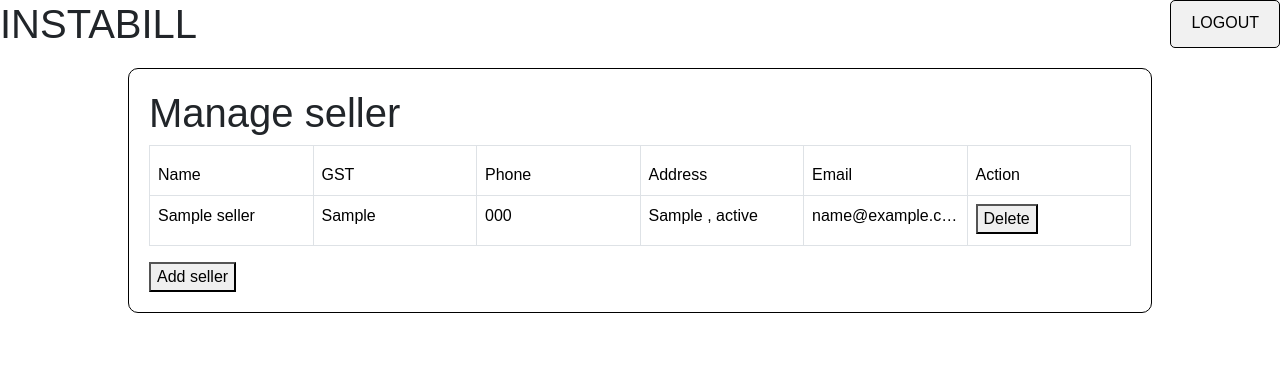
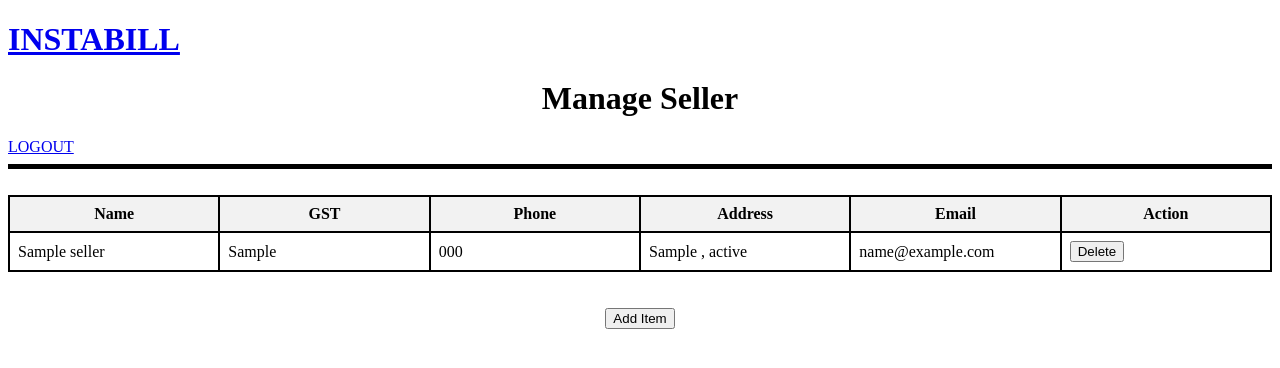
Before and after one commit to Sahil0215/vercceldemo, a Django app: page /manage_seller/ in a window 1280 px wide. Shown: the top 368 px of the page. Run offline with Django 5.2, Linux system fonts and the light colour scheme; a user stored in the database is signed in; tables that the repository leaves empty hold one stand-in row (values such as "Sample post").

Commit message:
commit56

```diff
--- a/demo/bill/templates/manage_buyer.html
+++ b/demo/bill/templates/manage_buyer.html
@@ -19,7 +19,7 @@
     </style>
 </head>
 <body>
-    <a href=""><h1>INSTABILL</h1></a>
+    <a href="{% url 'home' %}"><h1>INSTABILL</h1></a>
     <center><h1>Manage Buyer</h1></center>
 
     <a href="{% url 'logout_page' %}">LOGOUT</a>
--- a/demo/bill/templates/manage_employee.html
+++ b/demo/bill/templates/manage_employee.html
@@ -19,7 +19,7 @@
     </style>
 </head>
 <body>
-    <a href=""><h1>INSTABILL</h1></a>
+    <a href="{% url 'home' %}"><h1>INSTABILL</h1></a>
     <center><h1>Manage Employee</h1></center>
 
     <a href="{% url 'logout_page' %}">LOGOUT</a>
--- a/demo/bill/templates/manage_invoice.html
+++ b/demo/bill/templates/manage_invoice.html
@@ -19,7 +19,7 @@
     </style>
 </head>
 <body>
-    <a href=""><h1>INSTABILL</h1></a>
+    <a href="{% url 'home' %}"><h1>INSTABILL</h1></a>
     <center><h1>Manage Invoice</h1></center>
 
     <a href="{% url 'logout_page' %}">LOGOUT</a>
--- a/demo/bill/templates/manage_item.html
+++ b/demo/bill/templates/manage_item.html
@@ -19,7 +19,7 @@
     </style>
 </head>
 <body>
-    <a href=""><h1>INSTABILL</h1></a>
+    <a href="{% url 'home' %}"><h1>INSTABILL</h1></a>
     <center><h1>Manage Buyer</h1></center>
 
     <a href="{% url 'logout_page' %}">LOGOUT</a>
--- a/demo/bill/templates/manage_seller.html
+++ b/demo/bill/templates/manage_seller.html
@@ -1,120 +1,43 @@
 <!DOCTYPE html>
 <html lang="en">
 <head>
-    <meta charset="UTF-8">
-    <meta name="viewport" content="width=device-width, initial-scale=1.0">
-    <title>Instabill</title>
-    <link href="https://cdn.jsdelivr.net/npm/bootstrap@5.3.3/dist/css/bootstrap.min.css" rel="stylesheet" integrity="sha384-QWTKZyjpPEjISv5WaRU9OFeRpok6YctnYmDr5pNlyT2bRjXh0JMhjY6hW+ALEwIH" crossorigin="anonymous">
-    <script src="https://cdn.jsdelivr.net/npm/bootstrap@5.3.3/dist/js/bootstrap.bundle.min.js" integrity="sha384-YvpcrYf0tY3lHB60NNkmXc5s9fDVZLESaAA55NDzOxhy9GkcIdslK1eN7N6jIeHz" crossorigin="anonymous"></script>
-
+    <title>Instabill | SELLER</title>
     <style>
-        body {
-            font-family: Arial, sans-serif;
+        table {
+            width: 100%; /* Fix the width of the table */
+            table-layout: fixed; /* Ensures that the table uses fixed layout */
+            border-collapse: collapse; /* Ensures borders are merged */
         }
-        .container {
-            display: flex;
-            flex-wrap: wrap;
-            width: 80%;
-            margin: auto;
-            padding: 20px;
-            border: 1px solid #000;
-            border-radius: 10px;
+        th, td {
+            word-wrap: break-word; /* Allows content to wrap within cells */
+            padding: 8px; /* Adds some padding for readability */
+            border: 2px solid black; /* Ensures all borders are visible */
         }
-        .sidebar {
-            flex: 1;
-            margin-right: 20px;
-        }
-        .sidebar button {
-            display: block;
-            width: 100%;
-            margin: 10px 0;
-            padding: 10px;
-            border: 1px solid #000;
-            border-radius: 5px;
-            background-color: #f1f1f1;
-            cursor: pointer;
-        }
-        .sidebar button.active {
-            background-color: #d1e7fd;
-        }
-        .content {
-            flex: 4;
-            display: flex;
-            flex-wrap: wrap;
-            justify-content: space-around;
-        }
-        .content div {
-            width: 30%;
-            margin: 10px;
-            padding: 20px;
-            text-align: center;
-            border: 1px solid #000;
-            border-radius: 10px;
-            background-color: #d1e7fd;
-        }
-        .header, .footer {
-            width: 100%;
-            display: flex;
-            justify-content: space-between;
-            margin-bottom: 20px;
-        }
-        .header h1, .header a {
-            margin: 0;
-        }
-        .header a {
-            text-decoration: none;
-            color: #000;
-            padding: 10px 20px;
-            border: 1px solid #000;
-            border-radius: 5px;
-            background-color: #f1f1f1;
-        }
-        td {
-            height: 50px;
-            width: 12.5%; /* Each column is 12.5% of the table width */
-            max-width: 150px; /* Maximum width for each column */
-            word-wrap: break-word; /* Wrap long words if necessary */
-            overflow: hidden; /* Hide overflow if any */
-            text-overflow: ellipsis; /* Show ellipsis for overflow */
-            white-space: nowrap; /* Prevent text wrapping */
-            padding: 10px; /* Add padding for content spacing */
-        }
-        .table-container {
-            overflow-x: auto;
-        }
-        .table {
-            table-layout: fixed;
-            width: 100%;
+        th {
+            background-color: #f2f2f2; /* Adds a background color to headers */
         }
     </style>
 </head>
 <body>
-    <div class="header">
-        <h1>INSTABILL</h1>
+    <a href="{% url 'home' %}"><h1>INSTABILL</h1></a>
+    <center><h1>Manage Seller</h1></center>
+
     <a href="{% url 'logout_page' %}">LOGOUT</a>
-    </div>
-    <div class="container">
-        <!-- <div class="sidebar">
-            <a href="{% url 'home' %}"><button>HOME</button></a>
-            <a href="{% url 'manage' %}"><button class="active">MANAGE</button></a>
-            <a href="{% url 'generate' %}"><button>GENERATE</button></a>
-            <a href="{% url 'view' %}"><button>VIEW/PRINT</button></a>
-            <a href="{% url 'entry' %}"><button>ENTRY</button></a>
-        </div> -->
-        <div>
-            <h1>Manage seller</h1>
-            <div class="table-container">
-                <table class="table table-bordered">
+    <hr style="height: 5px; background-color: black; border: none;">
+    <br>
+
+    <table>
         <thead>
             <tr>
-                            <td>Name</td>
-                            <td>GST</td>
-                            <td>Phone</td>
-                            <td>Address</td>
-                            <td>Email</td>
-                            <td>Action</td>
+                <th>Name</td>
+                <th>GST</td>
+                <th>Phone</td>
+                <th>Address</td>
+                <th>Email</td>
+                <th>Action</td>
             </tr>
         </thead>
+        <tbody>
              {% for seller in sellers %}
                 <tr>
                     <td>{{ seller.name }}</td>
@@ -130,8 +53,9 @@
                     </td>
                 </tr>
             {% endfor %}
+        </tbody>
     </table>
-            </div>
+
     {% if messages %}
     <div style="color: rgb(0, 0, 0); text-align: center;">
         {% for message in messages %}
@@ -139,8 +63,9 @@
         {% endfor %}
     </div>
     {% endif %}
-        </div>
-        <a href="{% url 'add_seller' %}"><button>Add seller</button></a>
-    </div>
+
+    <br><br>
+
+    <center><a href="{% url 'add_item' %}"><button>Add Item</button></a></center>
 </body>
 </html>
```
Lines whose indentation alone changed are shown as unchanged.
